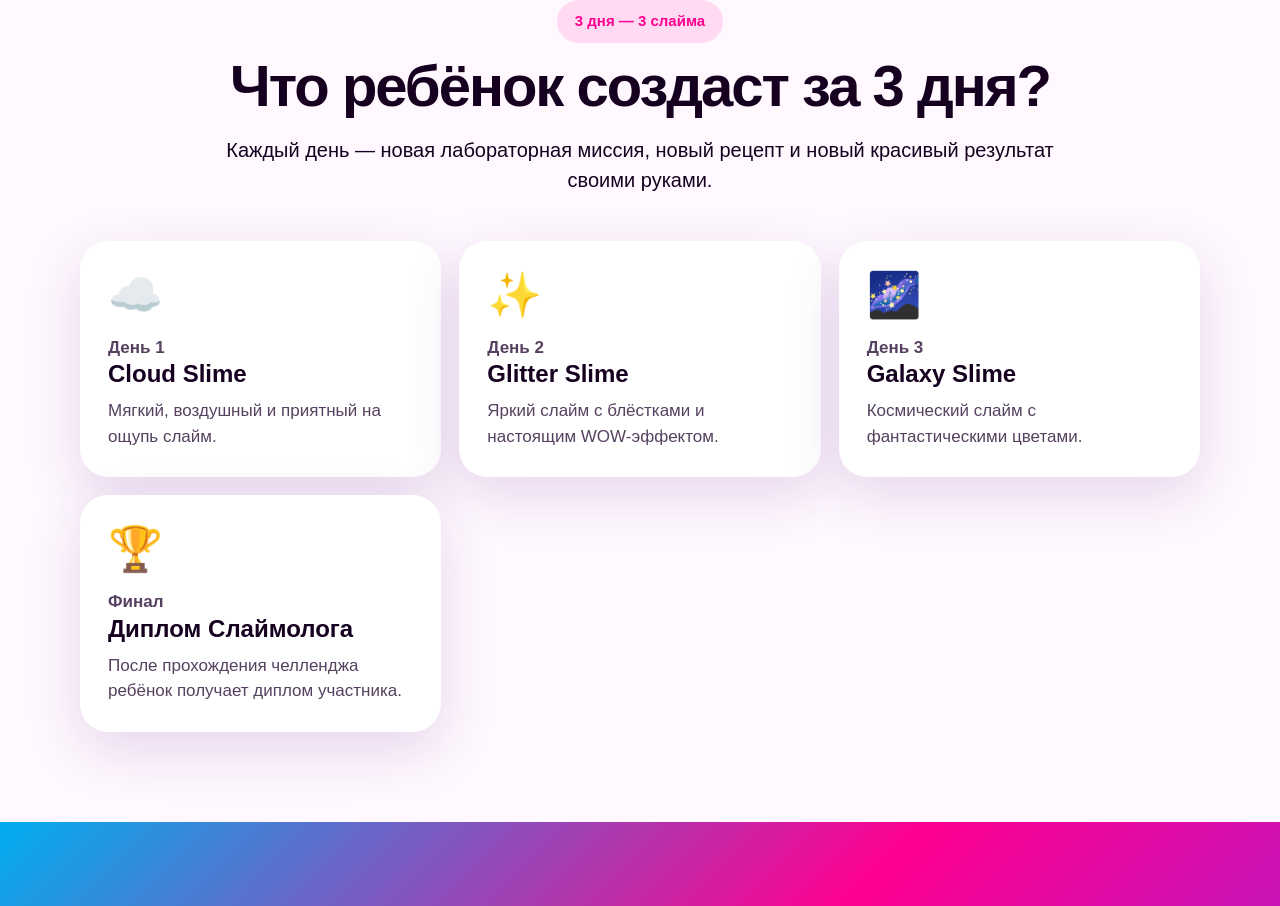
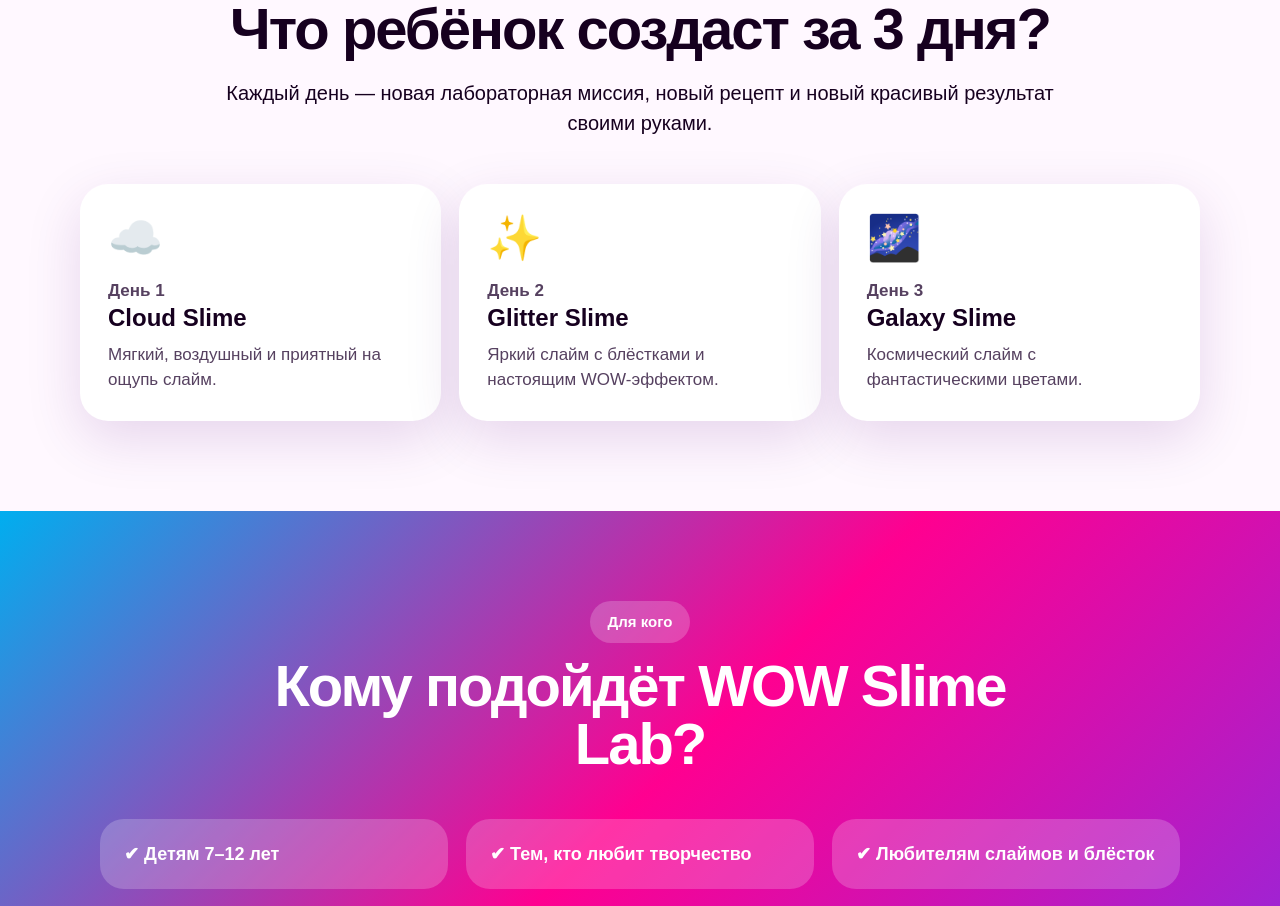
Before and after one commit to vikaslime/wow-slime-lab, a Next.js app: page / in a window 1280 px wide. Shown: the part 958-1864 px from the top of the page. Built offline with nearby package versions, Linux system fonts and the light colour scheme.

Commit message:
Update page.tsx

```diff
--- a/app/page.tsx
+++ b/app/page.tsx
@@ -41,7 +41,6 @@ export default function Home() {
 
       <section className="section whiteSection">
   <div className="sectionHeader">
-          <p className="label">3 дня — 3 слайма</p>
     <h2>Что ребёнок создаст за 3 дня?</h2>
     <p>
       Каждый день — новая лабораторная миссия, новый рецепт и новый
@@ -49,7 +48,7 @@ export default function Home() {
     </p>
   </div>
 
-        <div className="cardsGrid">
+  <div className="cardsGrid threeCards">
     <div className="card">
       <div className="icon">☁️</div>
       <p className="cardLabel">День 1</p>
@@ -69,13 +68,6 @@ export default function Home() {
       <p className="cardLabel">День 3</p>
       <h3>Galaxy Slime</h3>
       <p>Космический слайм с фантастическими цветами.</p>
-          </div>
-
-          <div className="card">
-            <div className="icon">🏆</div>
-            <p className="cardLabel">Финал</p>
-            <h3>Диплом Слаймолога</h3>
-            <p>После прохождения челленджа ребёнок получает диплом участника.</p>
     </div>
   </div>
 </section>
```
Lines whose indentation alone changed are shown as unchanged.
